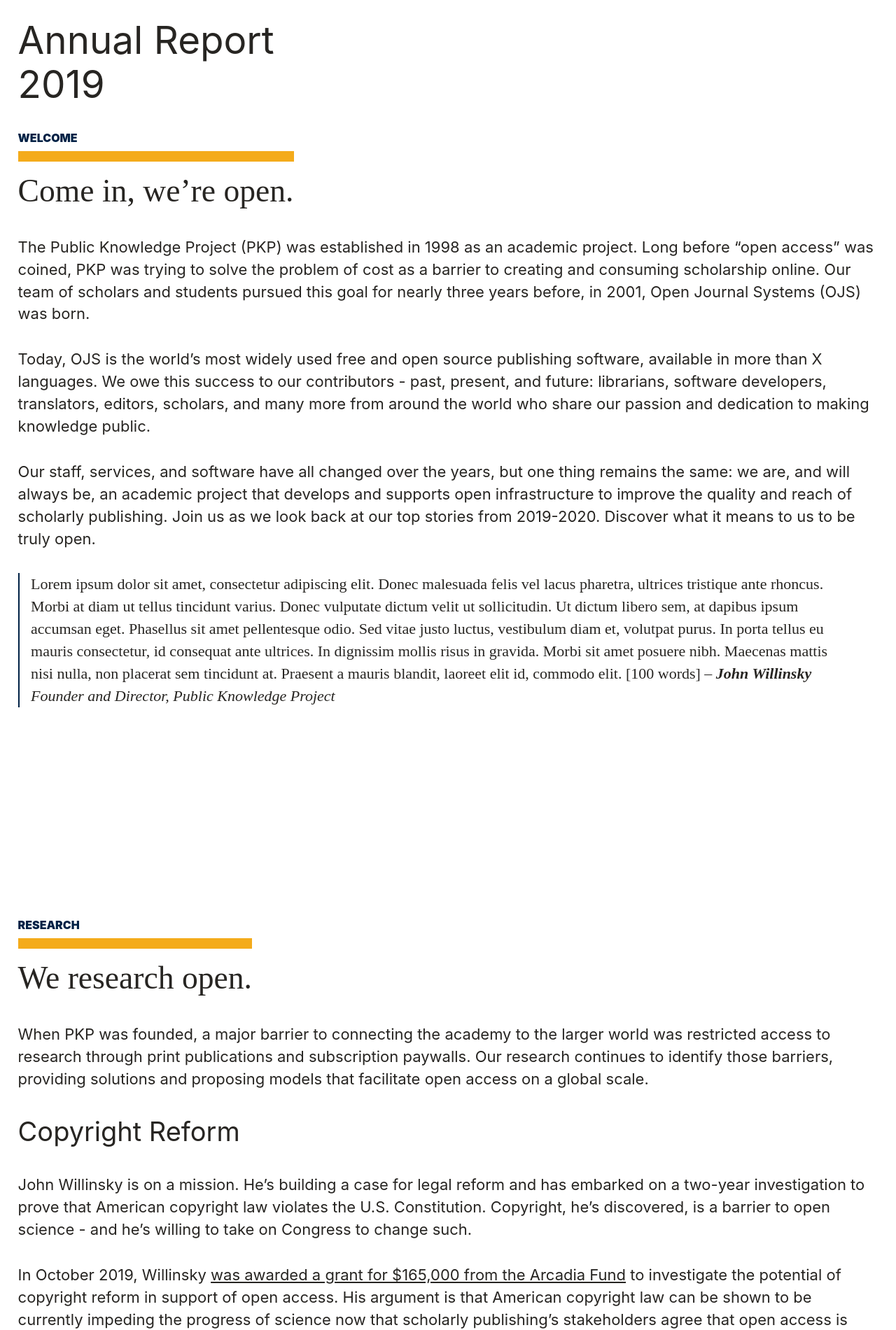
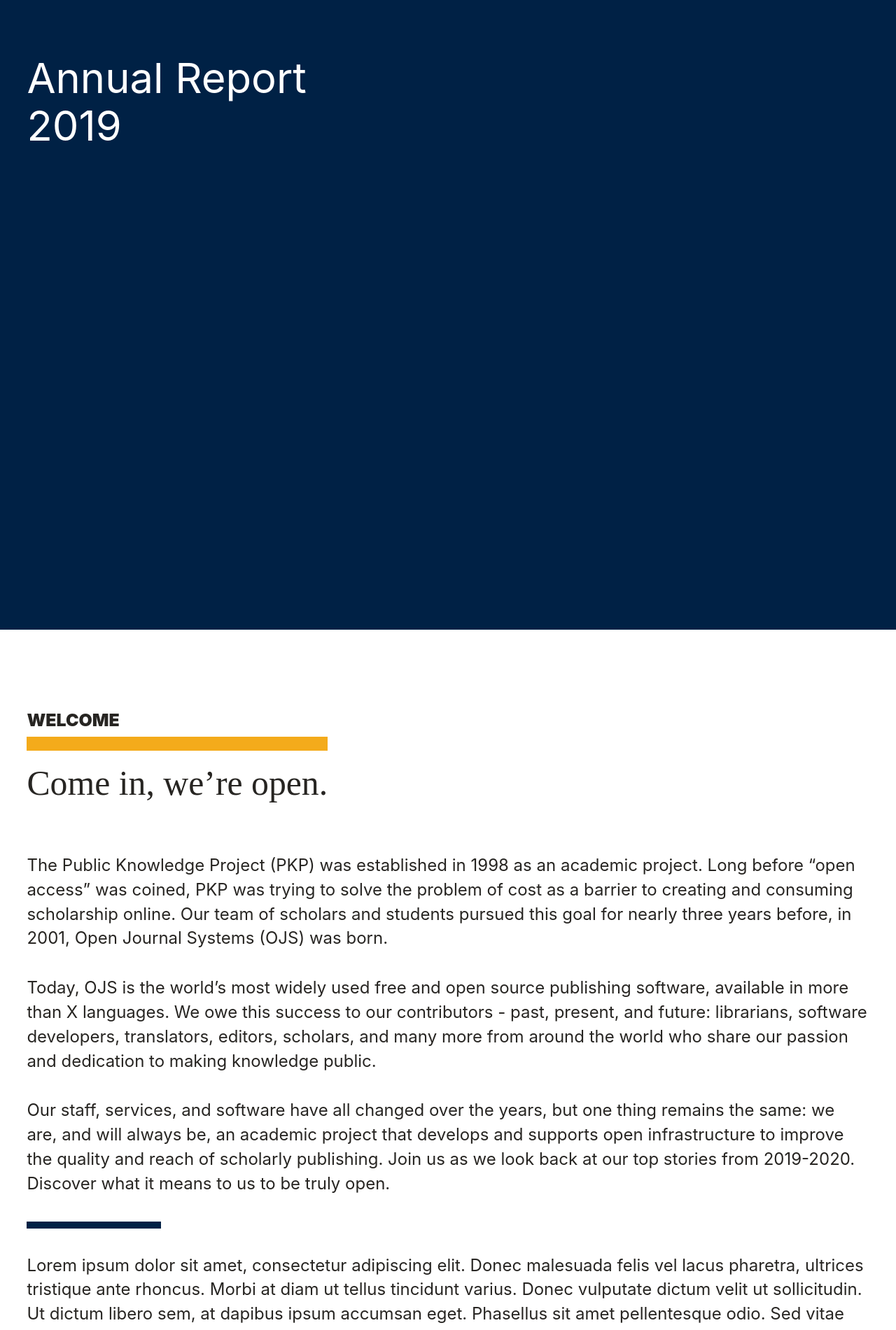
Before and after one commit to sssoz/pkp-annual-report, a Jekyll site: the page built from index.md, in a window 1280 px wide. Shown: the top 1901 px of the page at 70% size. Built offline with Jekyll 4.4.1, drawn with Linux system fonts in a browser that asks for light colours.

Commit message:
Organise stylesheets

```diff
--- a/_sass/base/_general.scss
+++ /dev/null
@@ -1,160 +0,0 @@
-/* General styles */
-
-html {
-  scroll-behavior: smooth;
-  font-size: 20px;
-
-  @media (min-width: 768px) {
-    font-size: 22px;
-  }
-}
-
-body {
-  padding: 2vw;
-  color: $black;
-  line-height: 1.45;
-  -webkit-font-smoothing: antialiased;
-  -moz-osx-font-smoothing: grayscale;
-  font-weight: 400;
-  @include font-sans;
-}
-
-h1, h2, h3, h4, h5, h6 {
-  line-height: 1.15;
-  font-weight: 400;
-}
-
-h1 {
-  margin-top: 0;
-  @include typescale-01;
-}
-
-h2 {
-  @include typescale-02;
-}
-
-h3 {
-  @include typescale-03;
-}
-
-h4 {
-  @include typescale-04;
-}
-
-h5 {
-  @include typescale-05;
-}
-
-h6, small {
-  @include typescale-06;
-}
-
-main {
-  > header,
-  > section {
-    margin-bottom: 25vh;
-    min-height: 100vh;
-  }
-
-  > section h2 span {
-    display: block;
-
-    &:first-child {
-      margin-bottom: $spacing-02;
-      font-weight: 900;
-      font-size: 0.35em;
-      text-transform: uppercase;
-      color: $prussian-blue;
-    }
-
-    &:last-child {
-      display: inline-block;
-      padding-top: $spacing-03;
-      border-top: 15px solid $buttercup-yellow;
-      @include font-serif;
-    }
-  }
-}
-
-p {
-  margin: 0 0 $spacing-04 0;
-}
-
-ul, ol {
-  padding-left: $spacing-04;
-
-  ul, ol {
-    margin-left: $spacing-03;
-  }
-
-  li {
-    line-height: 1.45;
-  }
-}
-
-a {
-  text-decoration: underline;
-  color: $black;
-  transition: all 250ms ease;
-
-  &:hover,
-  &:focus,
-  &:active {
-    text-decoration: none;
-  }
-}
-
-blockquote {
-  margin-left: 0;
-  padding-left: $spacing-03;
-  border-left: 2px solid $prussian-blue;
-  @include font-serif;
-}
-
-hr {
-  margin: $spacing-05 0;
-  border: 0;
-  height: 1px;
-  background-color: $black;
-}
-
-img {
-  height: auto;
-  max-width: 100%;
-}
-
-table {
-  border-spacing: 0;
-  @include font-sans;
-  @include typescale-06;
-
-  th, td {
-    padding: $spacing-03 $spacing-05 $spacing-03 0;
-  }
-
-  thead {
-    text-align: left;
-
-    th {
-      border-bottom: 2px solid $black;
-      font-weight: 400;
-    }
-  }
-
-  tbody {
-    color: $coal;
-
-    td {
-      border-bottom: 1px solid rgba($black, 0.5);
-    }
-
-    tr:last-child td {
-      border: 0;
-    }
-  }
-}
-
-::selection {
-  background-color: $prussian-blue;
-  color: $white;
-}
--- /dev/null
+++ b/_sass/base/_typography.scss
@@ -0,0 +1,95 @@
+/* General styles */
+
+html {
+  scroll-behavior: smooth;
+  font-size: 20px;
+
+  @media (min-width: 768px) {
+    font-size: 24px;
+  }
+}
+
+body {
+  padding: 3vw;
+  color: $black;
+  line-height: 1.45;
+  -webkit-font-smoothing: antialiased;
+  -moz-osx-font-smoothing: grayscale;
+  font-weight: 400;
+  @include font-sans;
+}
+
+h1, h2, h3, h4, h5, h6 {
+  line-height: 1.15;
+  font-weight: 400;
+}
+
+h1 {
+  margin-top: 0;
+  @include typescale-01;
+}
+
+h2 {
+  @include typescale-02;
+}
+
+h3 {
+  @include typescale-03;
+}
+
+h4 {
+  @include typescale-04;
+}
+
+h5 {
+  @include typescale-05;
+}
+
+h6, small {
+  @include typescale-06;
+}
+
+p {
+  margin-bottom: $spacing-04;
+
+  &:last-child {
+    margin: 0;
+  }
+}
+
+ul, ol {
+  padding-left: $spacing-04;
+
+  ul, ol {
+    margin-left: $spacing-03;
+  }
+}
+
+a {
+  text-decoration: underline;
+  color: $black;
+  transition: all 250ms ease;
+
+  &:hover,
+  &:focus,
+  &:active {
+    text-decoration: none;
+  }
+}
+
+hr {
+  margin: $spacing-05 0;
+  border: 0;
+  height: 1px;
+  background-color: $black;
+}
+
+img {
+  height: auto;
+  max-width: 100%;
+}
+
+::selection {
+  background-color: $prussian-blue;
+  color: $white;
+}
--- /dev/null
+++ b/_sass/components/_blockquote.scss
@@ -0,0 +1,31 @@
+blockquote {
+  margin: 0 0 $spacing-06 0;
+
+  &:last-child {
+    margin: 0;
+  }
+
+  &:before,
+  &:after {
+    display: block;
+    content: '';
+    height: 10px;
+    width: 15vw;
+    background-color: $prussian-blue;
+  }
+
+  &:before {
+    margin-bottom: $spacing-04;
+  }
+
+  &:after {
+    margin-top: $spacing-04;
+  }
+}
+
+.section--inverted blockquote {
+  &:before,
+  &:after {
+    background-color: $athens-blue;
+  }
+}
--- /dev/null
+++ b/_sass/components/_cite.scss
@@ -0,0 +1,5 @@
+cite {
+  display: block;
+  margin-top: $spacing-04;
+  font-style: normal;
+}
--- /dev/null
+++ b/_sass/components/_section.scss
@@ -0,0 +1,50 @@
+.section {
+  margin-bottom: 25vh;
+  padding: 6vw 0;
+  min-height: 100vh;
+
+  h2 {
+    margin-top: 0;
+
+    span {
+      display: block;
+
+      &:first-child {
+        margin-bottom: $spacing-02;
+        font-weight: 900;
+        font-size: 0.5em;
+        text-transform: uppercase;
+      }
+
+      &:last-child {
+        display: inline-block;
+        padding-top: $spacing-03;
+        border-top: 20px solid $buttercup-yellow;
+        @include font-serif;
+      }
+    }
+  }
+}
+
+.section__header {
+  margin-bottom: $spacing-05;
+}
+
+.section--inverted {
+  margin: -3vw -3vw 3vw;
+  padding-left: 3vw;
+  padding-right: 3vw;
+  background-color: $prussian-blue;
+  color: $white;
+
+  a {
+    color: $white;
+  }
+}
+
+.section--highlighted {
+  margin: 0 -3vw;
+  padding-left: 3vw;
+  padding-right: 3vw;
+  background-color: $athens-blue;
+}
--- /dev/null
+++ b/_sass/components/_table.scss
@@ -0,0 +1,30 @@
+table {
+  border-spacing: 0;
+  @include font-sans;
+  @include typescale-06;
+
+  th, td {
+    padding: $spacing-03 $spacing-05 $spacing-03 0;
+  }
+
+  thead {
+    text-align: left;
+
+    th {
+      border-bottom: 2px solid $black;
+      font-weight: 400;
+    }
+  }
+
+  tbody {
+    color: $coal;
+
+    td {
+      border-bottom: 1px solid rgba($black, 0.5);
+    }
+
+    tr:last-child td {
+      border: 0;
+    }
+  }
+}
--- a/css/main.scss
+++ b/css/main.scss
@@ -13,11 +13,16 @@
   "base/typescale",
   "base/animations",
   "base/fonts",
-  "base/general",
+  "base/typography",
   "base/grid",
   "base/utils",
 
+  "components/blockquote",
   "components/button",
+  "components/cite",
+  "components/ordered-list",
+  "components/section",
+  "components/table",
 
   "themes/print"
 ;
```
Also changed, not shown: _sass/components/_ordered-list.scss (added).
